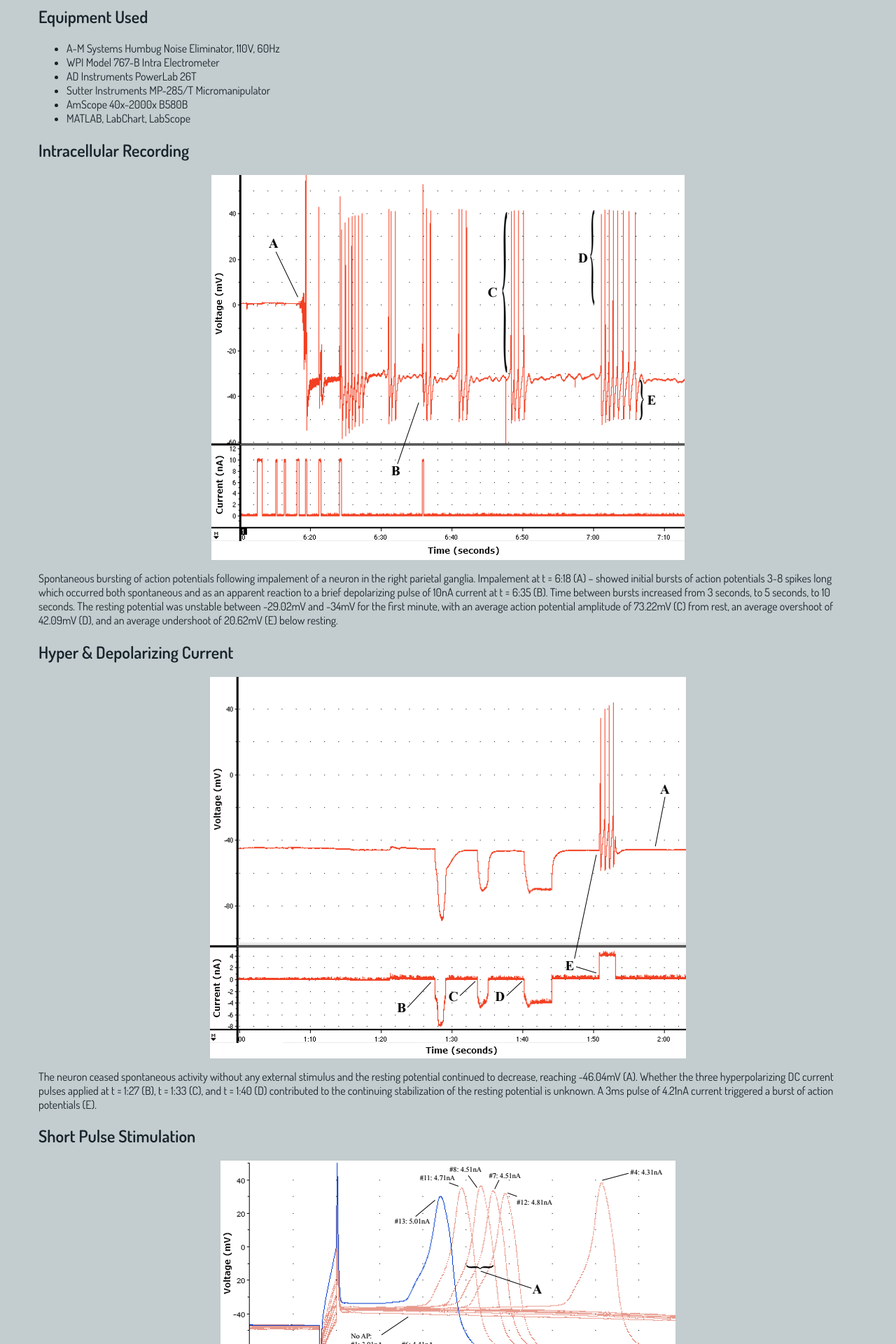
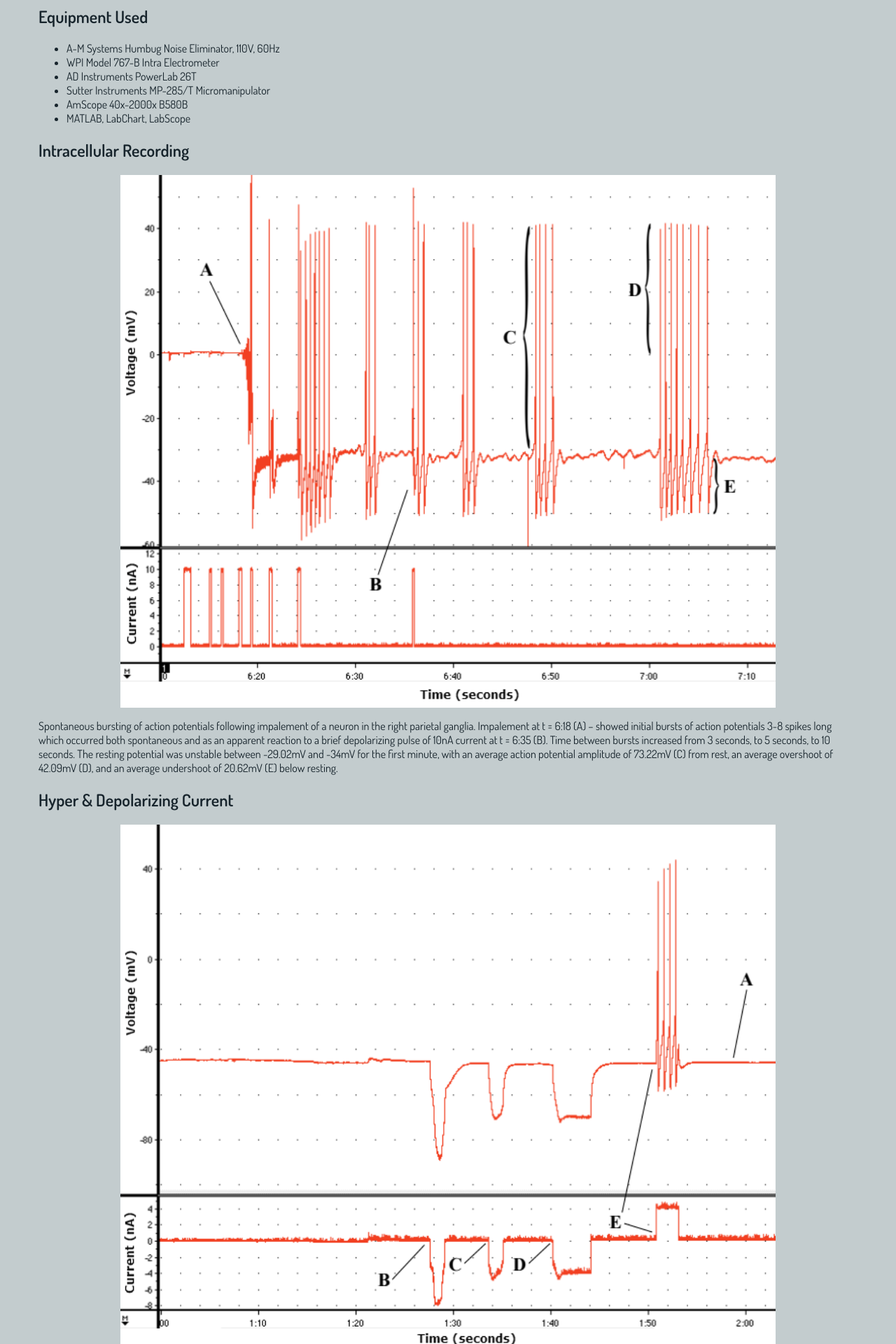
Before and after one commit to kairozu/kairozu.github.io, a Jekyll site: the page built from updates/_posts/2012-03-05-intracellular.md, in a window 1280 px wide. Shown: the part 634-2554 px from the top of the page at 70% size. Built offline with Jekyll 4.4.1, drawn with Linux system fonts in a browser that asks for light colours; nearby versions of some CDN libraries.

Commit message:
css fixes

```diff
--- a/_layouts/content.html
+++ b/_layouts/content.html
@@ -4,8 +4,8 @@
 
 	<div class="headerMeta">
 		{% if page.hasimg %}
-			<div class="headerImg">
-				<img src="{{ page.hasimg }}" />
+			<div class="headerImgContainer">
+				<img class="headerImg" src="{{ page.hasimg }}" />
 			</div>
 		{% endif %}
 		<div class="headerData">
--- a/css/main.css
+++ b/css/main.css
@@ -64,9 +64,12 @@
     display: flex;
     justify-content: space-between;
 }
-.headerImg {
+.headerImgContainer {
     order: 2;
     max-width: 300px;
+}
+.headerImg {
+    width: 100%;
 }
 .headerData {
     min-width: 300px;
@@ -81,7 +84,10 @@
 
 .image_r { float: right; margin: 5px 0 5px 20px; }
 .image_l { float: left; margin: 5px 20px 5px 0; }
-.image_center { margin: 0 auto; display: block; }
+.image_center {
+    margin: 0 auto;
+    width: 80%;
+    display: block; }
 
 @media all and (max-width: 756px) {
     .fcMain { flex-wrap: wrap; }
```
